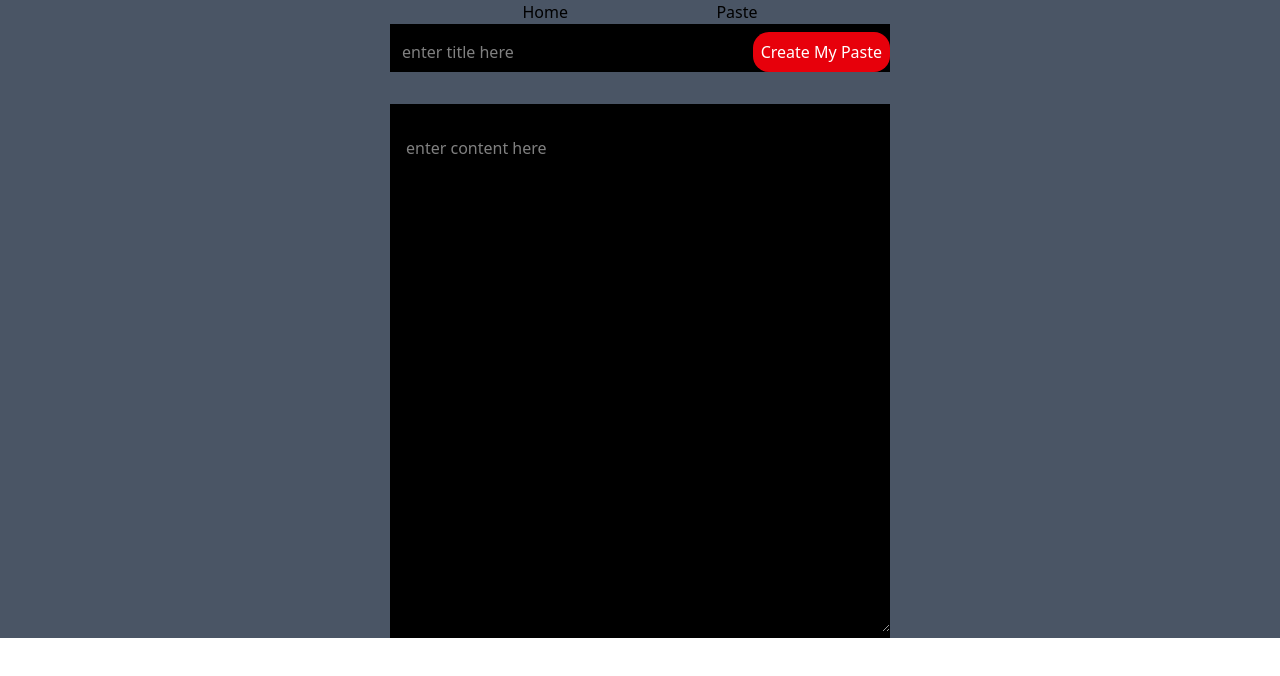
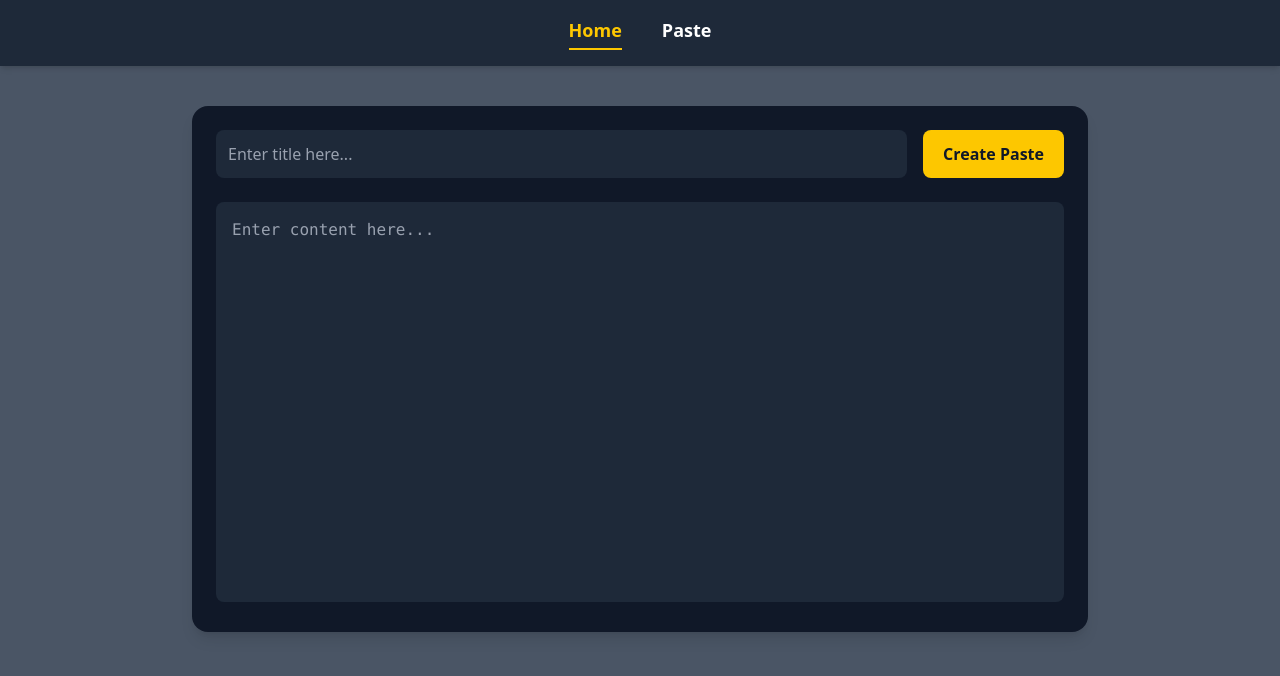
Before and after one commit to khushi-gupta-tech/Paste-App, a React (Vite) app: page / in a window 1280 px wide. Shown: the top 676 px of the page. Built offline with nearby package versions, Linux system fonts and the light colour scheme.

Commit message:
make all pages and add css

```diff
--- a/src/App.jsx
+++ b/src/App.jsx
@@ -33,7 +33,7 @@ const router = createBrowserRouter([
 function App() {
 
   return (
-    <div className="flex justify-center bg-gray-600 h-full w-full">
+    <div className=" bg-gray-600 min-h-screen w-full">
         <RouterProvider router={router}/>
     </div>
   )
--- a/src/components/Home.jsx
+++ b/src/components/Home.jsx
@@ -1,5 +1,5 @@
-import React, { useState } from "react";
-import { useDispatch } from "react-redux";
+import React, { useEffect, useState } from "react";
+import { useDispatch, useSelector } from "react-redux";
 import { useSearchParams } from "react-router-dom";
 import { addToPaste, UpdateToPaste } from "../redux/pasteSlice";
 
@@ -7,52 +7,73 @@ const Home = () => {
   const [title, setTitle] = useState("");
   const [value, setValue] = useState("");
   const [seachParams, setSeachParams] = useSearchParams();
+
   const pasteId = seachParams.get("pasteId");
 
-  const dispatch = useDispatch()
+  const dispatch = useDispatch();
+  const allPastes = useSelector((store) => store.paste.pastes);
 
-  function createPaste(){
+  useEffect(() => {
+    if (pasteId) {
+      const paste = allPastes.find((p) => p._id === pasteId);
+      if (paste) {
+        setTitle(paste.title);
+        setValue(paste.content);
+      }
+    }
+  }, [pasteId]);
+
+  function createPaste() {
     const paste = {
-      title : title,
+      title: title,
       content: value,
-      _id: pasteId ||
-           Date.now().toString(36),
-      cretaedAt: new Date().toISOString(),
+      _id: pasteId || Date.now().toString(36),
+      createdAt: new Date().toISOString(),
+    };
+
+    if (pasteId) {
+      dispatch(UpdateToPaste(paste));
+    } else {
+      dispatch(addToPaste(paste));
     }
-    if(pasteId){
-      // update
-      dispatch(UpdateToPaste(paste))
-    } else{
-      //create
-      dispatch(addToPaste(paste))
-    }
-    // after creation or updation
-    setTitle('');
-    setValue('');
-    setSeachParams('');
 
+    // reset
+    setTitle("");
+    setValue("");
+    setSeachParams("");
   }
 
   return (
-    <div>
-      <div className="flex flex-row gap-7 bg-black text-white place-content-between">
+    <div className="max-w-4xl mx-auto mt-10 p-6 bg-gray-900 rounded-2xl shadow-lg">
+      {/* Title + Button */}
+      <div className="flex flex-row gap-4 items-center">
         <input
-          className="p-1 rounded-2xl mt-2 w-[66%] pl-3"
+          className="flex-1 p-3 rounded-lg bg-gray-800 text-white placeholder-gray-400
+                     focus:ring-2 focus:ring-yellow-400 outline-none"
           type="text"
-          placeholder="enter title here"
+          placeholder="Enter title here..."
           value={title}
           onChange={(e) => setTitle(e.target.value)}
         />
-        <button onClick={createPaste} className="p-2 rounded-2xl mt-2 bg-red-600 cursor:pointer">
-          {pasteId ? "Update My Paste" : "Create My Paste"}
+        <button
+          onClick={createPaste}
+          className="px-5 py-3 rounded-lg bg-yellow-400 text-gray-900 font-semibold
+                     hover:bg-yellow-300 transition"
+        >
+          {pasteId ? "Update Paste" : "Create Paste"}
         </button>
       </div>
-      <div className="mt-8 bg-black text-white">
+
+      {/* Textarea */}
+      <div className="mt-6">
         <textarea
-        className="rounded-2xl mt-4 min-w-[500px] p-4 "
-        value={value}
-        placeholder="enter content here"
-        onChange={(e)=> setValue(e.target.value)} rows={20}/>
+          className="w-full h-[400px] p-4 rounded-lg bg-gray-800 text-white
+                     placeholder-gray-400 focus:ring-2 focus:ring-yellow-400 outline-none
+                     resize-none font-mono"
+          value={value}
+          placeholder="Enter content here..."
+          onChange={(e) => setValue(e.target.value)}
+        />
       </div>
     </div>
   );
--- a/src/components/Navbar.jsx
+++ b/src/components/Navbar.jsx
@@ -3,15 +3,31 @@ import { NavLink } from 'react-router-dom'
 
 const Navbar = () => {
   return (
-    <div className='flex flex-row gap-4 place-content-evenly'>
-      <NavLink to='/'>
-         Home
-      </NavLink>
+    <nav className="bg-gray-800 text-white px-6 py-4 flex justify-center shadow-md">
+      <div className="flex gap-10 text-lg font-semibold">
+        <NavLink
+          to="/"
+          className={({ isActive }) =>
+            `hover:text-yellow-400 transition ${
+              isActive ? "text-yellow-400 border-b-2 border-yellow-400 pb-1" : ""
+            }`
+          }
+        >
+          Home
+        </NavLink>
 
-      <NavLink to='/pastes'>
-         Paste
-      </NavLink>
-    </div>
+        <NavLink
+          to="/pastes"
+          className={({ isActive }) =>
+            `hover:text-yellow-400 transition ${
+              isActive ? "text-yellow-400 border-b-2 border-yellow-400 pb-1" : ""
+            }`
+          }
+        >
+          Paste
+        </NavLink>
+      </div>
+    </nav>
   )
 }
 
--- a/src/components/Paste.jsx
+++ b/src/components/Paste.jsx
@@ -1,9 +1,120 @@
-import React from 'react'
+import React, { useState } from "react";
+import { useDispatch, useSelector } from "react-redux";
+import { removeFromPaste } from "../redux/pasteSlice";
+import toast from "react-hot-toast";
 
 const Paste = () => {
+  const pastes = useSelector((store) => store.paste.pastes);
+  const [searchTerm, setSearchTerm] = useState("");
+  const dispatch = useDispatch();
+
+  const filteredData = pastes.filter((paste) =>
+    paste.title.toLowerCase().includes(searchTerm.toLowerCase())
+  );
+
+  function handleDelete(pasteId) {
+    dispatch(removeFromPaste(pasteId));
+  }
+
   return (
-    <div>Paste</div>
-  )
-}
+    <div className="max-w-5xl mx-auto mt-10 p-6">
+      {/* Search Bar */}
+      <input
+        className="w-full p-3 rounded-lg bg-gray-800 text-white
+                   placeholder-gray-400 focus:ring-2 focus:ring-yellow-400 outline-none"
+        type="search"
+        placeholder="Search pastes..."
+        value={searchTerm}
+        onChange={(e) => setSearchTerm(e.target.value)}
+      />
 
-export default Paste
+      {/* Paste Cards */}
+      <div className="grid md:grid-cols-2 gap-6 mt-8">
+        {filteredData.length > 0 ? (
+          filteredData.map((paste) => (
+            <div
+              key={paste?._id}
+              className="bg-gray-900 text-white rounded-xl shadow-lg p-5 flex flex-col justify-between"
+            >
+              {/* Title */}
+              <h3 className="text-xl font-bold text-yellow-400 mb-2">
+                {paste.title}
+              </h3>
+
+              {/* Content preview */}
+              <p className="text-gray-300 text-sm line-clamp-3 mb-4">
+                {paste.content}
+              </p>
+
+              {/* Action Buttons */}
+              <div className="flex flex-wrap gap-3">
+                <a
+                  href={`/?pasteId=${paste?._id}`}
+                  className="px-4 py-2 rounded-lg bg-blue-500 hover:bg-blue-400 text-white text-sm transition"
+                >
+                  Edit
+                </a>
+                <a
+                  href={`pastes/${paste?._id}`}
+                  className="px-4 py-2 rounded-lg bg-green-500 hover:bg-green-400 text-white text-sm transition"
+                >
+                  View
+                </a>
+                <button
+                  onClick={() => handleDelete(paste?._id)}
+                  className="px-4 py-2 rounded-lg bg-red-500 hover:bg-red-400 text-white text-sm transition"
+                >
+                  Delete
+                </button>
+                <button
+                  onClick={() => {
+                    navigator.clipboard.writeText(paste?.content);
+                    toast.success("Copied to clipboard");
+                  }}
+                  className="px-4 py-2 rounded-lg bg-yellow-400 hover:bg-yellow-300 text-gray-900 text-sm transition"
+                >
+                  Copy
+                </button>
+                <button
+                  onClick={async () => {
+                    const shareUrl = `${window.location.origin}/pastes/${paste?._id}`;
+                    if (navigator.share) {
+                      try {
+                        await navigator.share({
+                          title: paste.title,
+                          text: "Check out this paste I created!",
+                          url: shareUrl,
+                        });
+                        toast.success("Shared successfully!");
+                      } catch (error) {
+                        toast.error("Sharing cancelled or failed");
+                      }
+                    } else {
+                      // Fallback for browsers that don’t support Web Share API
+                      navigator.clipboard.writeText(shareUrl);
+                      toast.success("Link copied to clipboard!");
+                    }
+                  }}
+                  className="px-4 py-2 rounded-lg bg-purple-500 hover:bg-purple-400 text-white text-sm transition"
+                >
+                  Share
+                </button>
+              </div>
+
+              {/* Date */}
+              <p className="text-xs text-gray-400 mt-3">
+                {new Date(paste.createdAt).toLocaleString()}
+              </p>
+            </div>
+          ))
+        ) : (
+          <p className="text-gray-400 text-center mt-10">
+            No pastes found. Create one!
+          </p>
+        )}
+      </div>
+    </div>
+  );
+};
+
+export default Paste;
--- a/src/components/ViewPaste.jsx
+++ b/src/components/ViewPaste.jsx
@@ -1,9 +1,45 @@
-import React from 'react'
+import { useSelector } from "react-redux";
+import { useParams } from "react-router-dom";
 
 const ViewPaste = () => {
+  const { id } = useParams();
+  const allPastes = useSelector((store) => store.paste.pastes);
+  const paste = allPastes.find((p) => p._id === id);
+
+  if (!paste) {
+    return (
+      <div className="text-center text-gray-400 mt-20 text-xl">
+        ❌ Paste not found
+      </div>
+    );
+  }
+
   return (
-    <div>ViewPaste</div>
-  )
-}
+    <div className="max-w-4xl mx-auto mt-10 p-6 bg-gray-900 rounded-2xl shadow-lg">
+      {/* Title */}
+      <h2 className="text-2xl font-bold text-yellow-400 mb-4">
+        {paste.title}
+      </h2>
 
-export default ViewPaste
+      {/* Content */}
+      <div className="bg-gray-800 text-white rounded-lg p-5 font-mono text-sm overflow-x-auto">
+        <pre className="whitespace-pre-wrap">{paste.content}</pre>
+      </div>
+
+      {/* Footer */}
+      <div className="flex justify-between items-center mt-4 text-gray-400 text-sm">
+        <span>📅 {new Date(paste.cretaedAt).toLocaleString()}</span>
+        <button
+          onClick={() => {
+            navigator.clipboard.writeText(paste.content);
+          }}
+          className="px-4 py-2 rounded-lg bg-yellow-400 text-gray-900 font-semibold hover:bg-yellow-300 transition"
+        >
+          Copy
+        </button>
+      </div>
+    </div>
+  );
+};
+
+export default ViewPaste;
--- a/src/redux/pasteSlice.js
+++ b/src/redux/pasteSlice.js
@@ -32,7 +32,7 @@ const pasteSlice = createSlice({
     },
     removeFromPaste: (state, action) => {
       const pasteId = action.payload;
-      const index = state.pastes.findIndex((item) => item.id === pasteId);
+      const index = state.pastes.findIndex((item) => item._id === pasteId);
       if (index >= 0) {
         state.pastes.splice(index, 1);
         localStorage.setItem("pastes", JSON.stringify(state.pastes));
```
